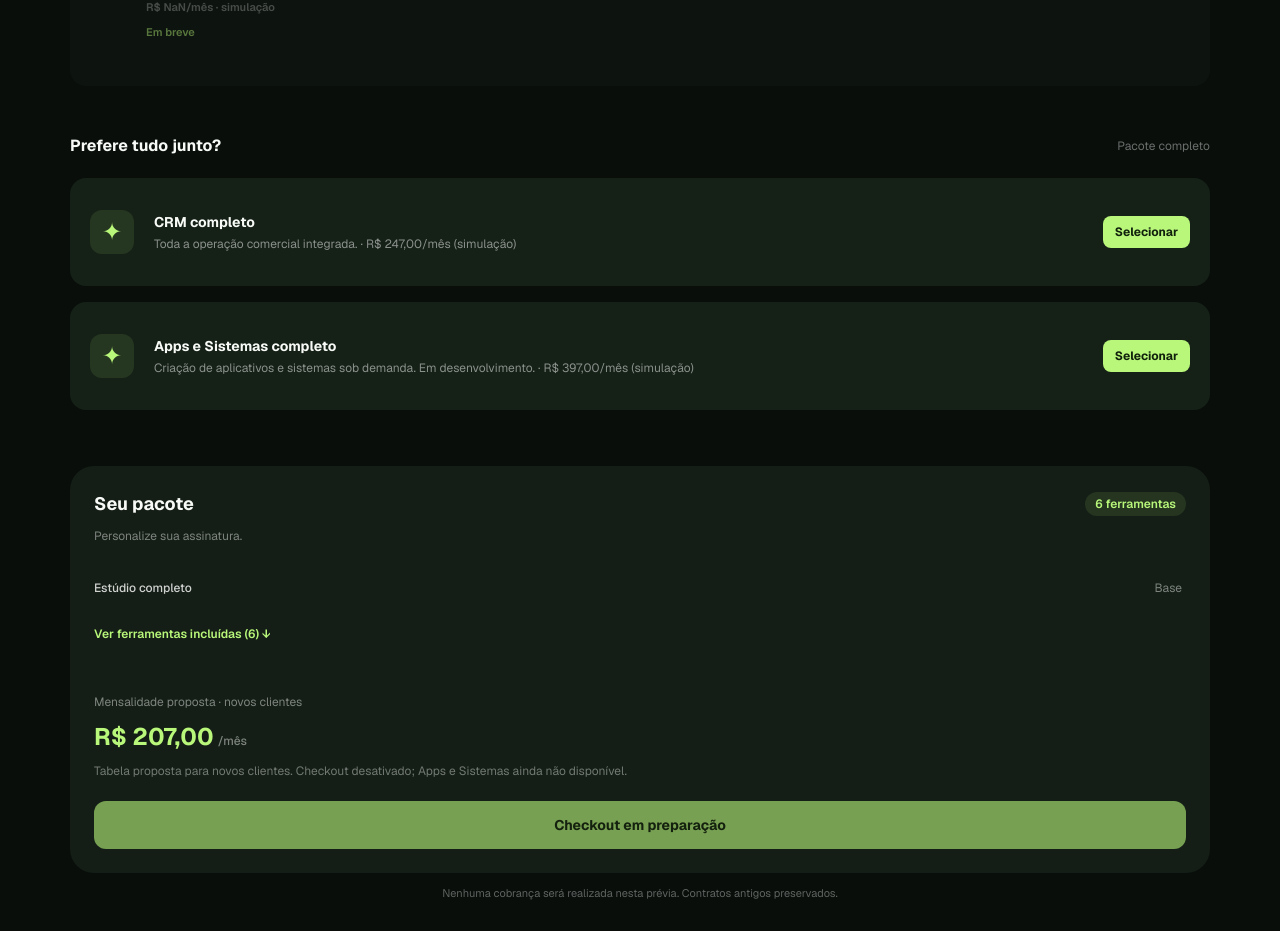
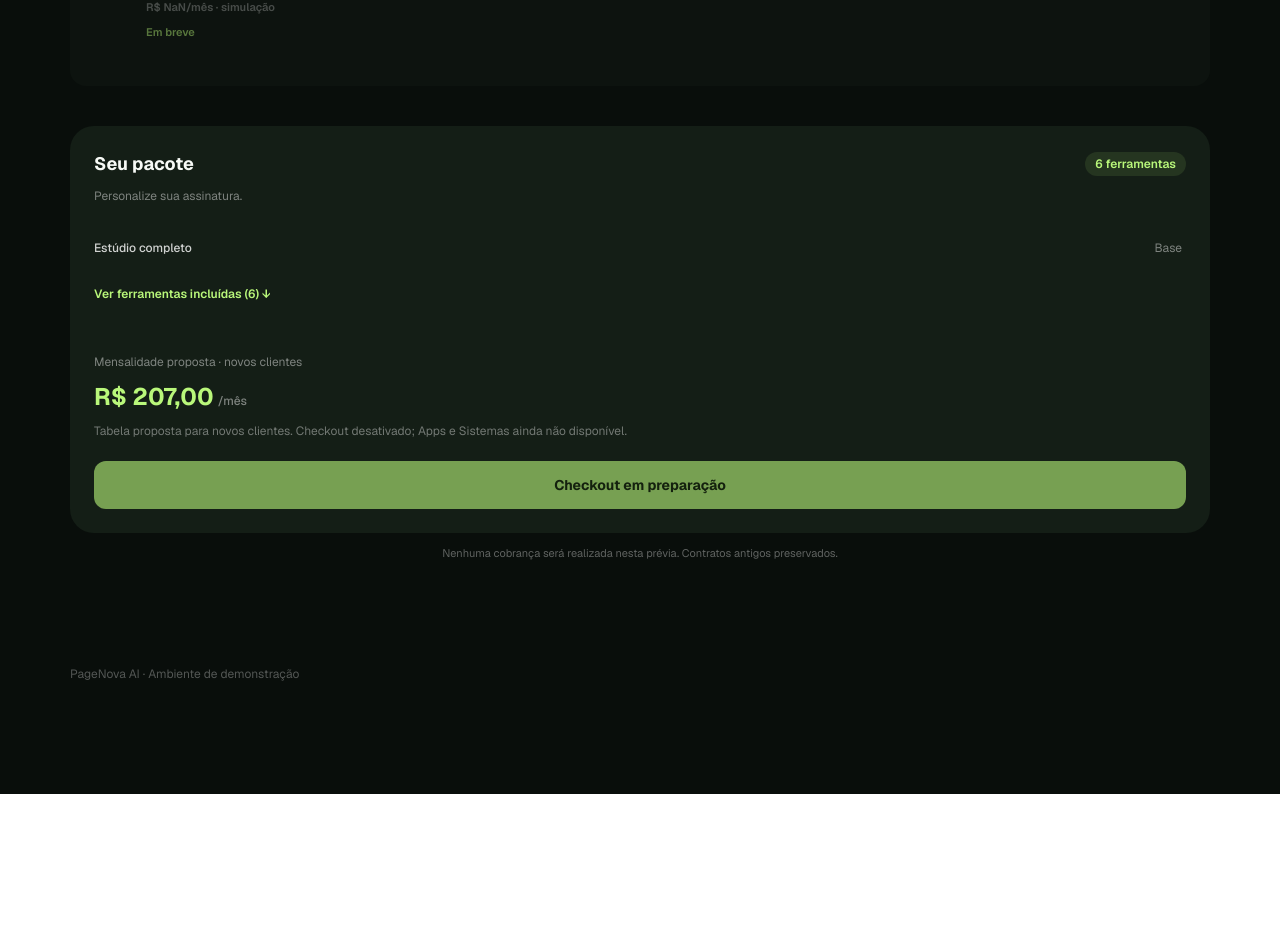
Before and after one commit to dramaflix2026-stack/pagenova-ai, a Next.js app in the folder frontend/: page /configurador-preview in a window 1280 px wide. Shown: the part 2093-3024 px from the top of the page. After the commit the page ends 2887 px from the top, so only its background shows below. Built offline with nearby package versions, Linux system fonts and the light colour scheme.

Commit message:
style(commercial): remove redundant complete-bundle upsell section

```diff
--- a/frontend/src/app/configurador-preview/page.tsx
+++ b/frontend/src/app/configurador-preview/page.tsx
@@ -82,14 +82,6 @@ export default function ConfiguradorPreview(){
  </button>;
  })}
  </div>
- {scenario!=="all"&&bundles.length>0&&<section className="mt-12" aria-label="Pacotes completos">
- <div className="mb-5 flex items-center justify-between"><h3 className="text-base font-bold">Prefere tudo junto?</h3><span className="text-xs text-white/40">Pacote completo</span></div>{bundles.some(item=>(item.includedIn??[]).some(code=>isOwned(code)))&&<p className="mb-3 text-xs text-white/45">Upgrade de pacote com itens já contratados exige cálculo proporcional aprovado; indisponível nesta prévia para evitar cobrança duplicada.</p>}
- {bundles.filter(item=>!isOwned(item.code)&&!(item.includedIn??[]).some(code=>isOwned(code))).map(item=><button key={item.code} type="button" aria-pressed={selected.includes(item.code)} onClick={()=>toggle(item.code)} className={"mb-4 flex w-full min-h-[108px] items-center gap-5 rounded-2xl border p-5 text-left transition sm:p-6 "+(selected.includes(item.code)?"border-[#b9f77a] bg-[#1b2c1c]":"border-[#b9f77a]/20 bg-[#152017] hover:border-[#b9f77a]/50")}>
- <span className="grid h-11 w-11 shrink-0 place-items-center rounded-xl bg-[#b9f77a]/10 text-2xl text-[#b9f77a]">✦</span>
- <span className="min-w-0 flex-1"><strong className="block text-sm font-bold">{item.title}</strong><span className="mt-1 block text-xs text-white/50">{details[item.code]?.description??"Pacote de soluções PageNova"} · {brl(PREVIEW_PRICES_CENTS[item.code])}/mês (simulação)</span></span>
- <span className="shrink-0 rounded-lg bg-[#b9f77a] px-3 py-2 text-xs font-bold text-[#10200c]">{selected.includes(item.code)?"Selecionado ✓":"Selecionar"}</span>
- </button>)}
- </section>}
  </section>
  <aside className="min-w-0 self-start lg:sticky lg:top-8" aria-label="Resumo da assinatura">
  <div className="rounded-[24px] border border-[#b9f77a]/15 bg-[#141e16] p-6 shadow-[0_20px_70px_rgba(0,0,0,0.28)] sm:p-7">
```
